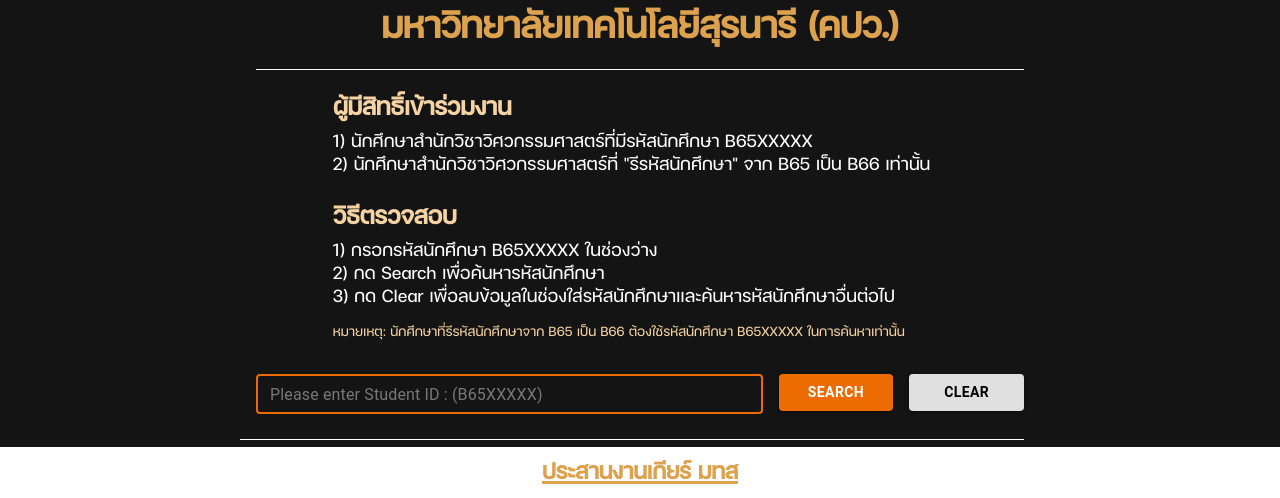
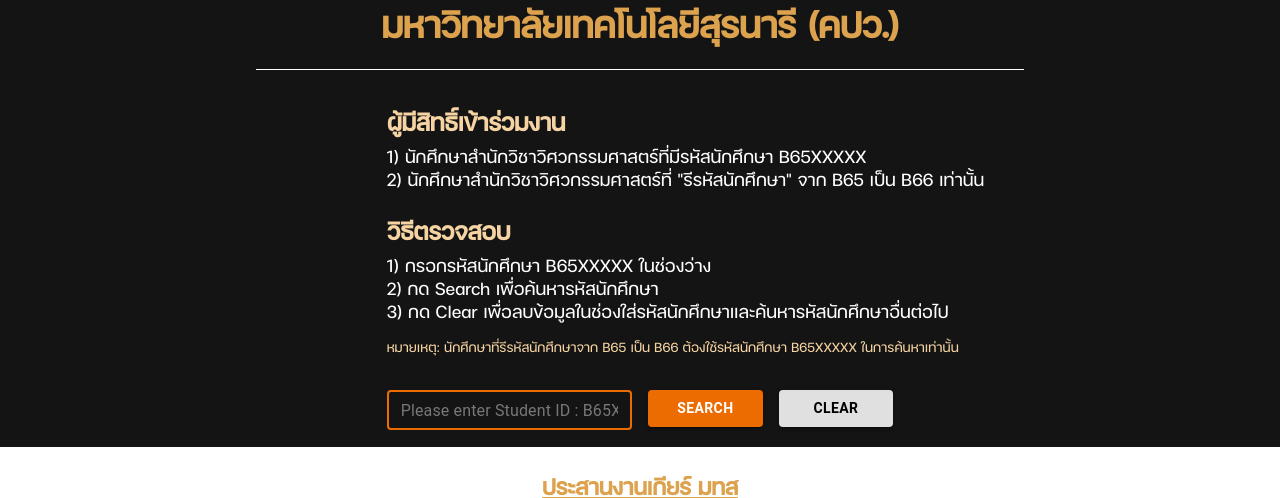
Before and after one commit to flugika/GearByFESUTCS, a React (Create React App) app in the folder frontend/: page / in a window 1280 px wide. Shown: the part 353-851 px from the top of the page. Built offline with nearby package versions, Linux system fonts and the light colour scheme.

Commit message:
edit some function

```diff
--- a/frontend/src/App.tsx
+++ b/frontend/src/App.tsx
@@ -3,6 +3,7 @@
 import LogoEvent from './logo/event-logo.png';
 import './App.css';
 import "./popup/Modal.css";
+import videoUrl from './logo/gear-logo.mp4';
 
 import Container from '@mui/material/Container';
 import Grid from '@mui/material/Grid';
@@ -10,6 +11,7 @@
 import TextField from '@mui/material/TextField';
 
 function App() {
+  // Set useState
   const [StudentID, setStudentID] = React.useState<String>();
   const [PrefixName, setPrefixName] = useState<String>();
   const [FirstName, setFirstName] = useState<String>();
@@ -21,6 +23,11 @@
   const [Desciption2, setDesciption2] = useState<String>("");
   const [Desciption3, setDesciption3] = useState<String>("");
 
+  // Set URL
+  const apiUrl = "http://localhost:8080";
+  const FanpageUrl = "https://www.facebook.com/Gear.sut";
+
+  // Set function split newline \n
   function replaceWithBr1() {
     return Desciption1.replace(/\n/g, "<br />")
   }
@@ -33,8 +40,7 @@
     return Desciption3.replace(/\n/g, "<br />")
   }
 
-  const apiUrl = "http://localhost:8080";
-
+  // Toggle Popup
   const togglePopup = () => {
     setPopup(!Popup);
   };
@@ -45,7 +51,8 @@
     document.body.classList.remove('active-modal')
   }
 
-  async function Submit() {
+  // Set Search Button
+  async function Search() {
     togglePopup()
     const requestOptions = {
       method: "GET",
@@ -68,20 +75,11 @@
           setMajor("สำนักวิชา" + res.data.Major)
           setGrant("ท่านมีสิทธิ์เข้าร่วมงานสร้อยน้องคล้องเกียร์พี่ครั้งที่ 9")
           setDesciption1("สร้อยน้องคล้องเกียร์พี่ครั้งที่ 9\nณ อาคารสุรพัฒน์ 2 | เวลา 12.00 น. เป็นต้นไป")
-          setDesciption2("1) กรุณานำบัตรนักศึกษาของตนเองมายืนยันตัวตนเข้างาน\n2) เริ่มลงทะเบียนเข้างาน 12.00 - 13.00 น. เท่านั้น กรุณามาให้ตรงเวลา\n3) การแต่งกาย\n> 3.1) เสื้อวิศวะสีเลือดหมู\n> 3.2) กางเกงขายาวไม่ขาด\n> 3.3) เข็มขัดตรามหาวิทยาลัย\n> 3.4) รองเท้าผ้าใบและถุงเท้า\n3.5) หากนำกระเป๋าเข้างานต้องมีขนาดไม่เกินกระดาษ A5 เท่านั้น")
+          setDesciption2("1) กรุณานำบัตรนักศึกษาของตนเองมายืนยันตัวตนเข้างาน\n2) เริ่มลงทะเบียนเข้างาน 12.00 - 13.00 น. เท่านั้น กรุณามาให้ตรงเวลา\n3) การแต่งกาย\n> 3.1) เสื้อวิศวะสีเลือดหมู\n> 3.2) กางเกงขายาวไม่ขาด\n> 3.3) เข็มขัดตรามหาวิทยาลัย\n> 3.4) รองเท้าผ้าใบและถุงเท้า\n4) หากนำกระเป๋าเข้างานต้องมีขนาดไม่เกินกระดาษ A5 เท่านั้น")
           setDesciption3(">> หากไม่ทำตามกฎระเบียบจะไม่มีสิทธิ์เข้าร่วมงาน <<")
-          console.log(res.data)
           return res.data;
         } else {
-          setPrefixName("")
-          setFirstName("")
-          setLastName("")
-          setMajor("")
-          setStudentID("")
-          setGrant("ท่านไม่มีสิทธิ์เข้าร่วมงานสร้อยน้องคล้องเกียร์พี่ครั้งที่ 9")
-          setDesciption1("เกิดข้อผิดพลาด กรุณาตรวจสอบรหัสนักศึกษาให้ถูกต้อง")
-          setDesciption2("")
-          setDesciption3("หากมีข้อสงสัย กรุณาติดต่อที่เพจ \"ประสานงานเกียร์ มทส.\"\nก่อนวันที่ 10 เมษายน 2566")
+          Reset()
           return false;
         }
       });
@@ -89,11 +87,24 @@
     return res;
   }
 
-  async function Clear() {
+  // Set Reset function
+  async function Reset() {
     setStudentID("")
+    setPrefixName("")
+    setFirstName("")
+    setLastName("")
+    setMajor("")
+    setStudentID("")
+    setGrant("ท่านไม่มีสิทธิ์เข้าร่วมงานสร้อยน้องคล้องเกียร์พี่ครั้งที่ 9")
+    setDesciption1("เกิดข้อผิดพลาด กรุณาตรวจสอบรหัสนักศึกษาให้ถูกต้อง")
+    setDesciption2("")
+    setDesciption3("หากมีข้อสงสัย กรุณาติดต่อที่เพจ \"ประสานงานเกียร์ มทส\"\nก่อนวันที่ 10 เมษายน 2566")
   }
 
-  console.log(StudentID)
+  // Set Clear Button
+  async function Clear() {
+    Reset()
+  }
 
   return (
     <div className='App' style={{backgroundColor: '#141414', width: '100vw', height: '100vh'}}>
@@ -110,6 +121,8 @@
       {/* Grid */}
 
       <Grid container spacing={2} style={{paddingLeft: '20%', paddingRight: '20%', marginTop: -50}}>
+        {/* Grid 12 */}
+
         <Grid item xs={12} >
 
           {/* Header */}
@@ -121,10 +134,15 @@
           </p>
           <br /><br />
           <Container style={{height: 1, backgroundColor: '#FFFFFF', marginTop: -60}}></Container>
+        </Grid>
 
-          {/* Demo Discription */}
+        {/* Demo Discription */}
+        {/* Grid 2 + 10 */}
 
-          <p style={{color: '#FFFFFF', textAlign: 'left', paddingLeft: '10%'}}>
+        <Grid item xs={2} ></Grid>
+
+        <Grid item xs={10} >
+          <p style={{color: '#FFFFFF', textAlign: 'left'}}>
             <p style={{color: '#F5D3A2', fontSize: 32, fontWeight: 'bold', marginTop: 20}}>
               ผู้มีสิทธิ์เข้าร่วมงาน
             </p>
@@ -148,13 +166,16 @@
         </Grid>
 
         {/* Text Field Input */}
+        {/* Grid 2 + 4 + 2 + 2 */}
 
-        <Grid item xs={8} >
+        <Grid item xs={2} ></Grid>
+
+        <Grid item xs={4}>
           <TextField
             fullWidth
             id="StudentID"
             value={StudentID}
-            placeholder="Please enter Student ID : (B65XXXXX)"
+            placeholder="Please enter Student ID : B65XXXXX"
             defaultValue=""
             type="text"
             variant="outlined"
@@ -175,7 +196,7 @@
             color="warning"
             fullWidth
             variant="contained"
-            onClick={Submit}
+            onClick={Search}
             >Search
           </Button>
         </Grid>
@@ -193,6 +214,8 @@
             >Clear
           </Button>
         </Grid>
+
+        <Grid item xs={2} ></Grid>
       </Grid>
 
       {/* Alert Popup */}
@@ -211,8 +234,8 @@
               <p dangerouslySetInnerHTML={{__html: replaceWithBr1()}} style={{fontWeight: 'bold', marginTop: -10, color: '#141414'}}/>
               <p dangerouslySetInnerHTML={{__html: replaceWithBr2()}} style={{fontSize: 24, textAlign: 'left', marginTop: -30}}/>
               <p dangerouslySetInnerHTML={{__html: replaceWithBr3()}} style={{fontSize: 24, marginTop: -30, fontWeight: 'bold'}}/>
-              <a style={{fontWeight: 'bold', color: '#9A6914'}} target="_blank" href="https://www.facebook.com/Gear.sut">Facebook: ประสานงานเกียร์ มทส</a>
-              <p style={{fontSize: 24, marginTop: -5}}>ด้วยความเคารพอย่างสูง จากคปว.</p>
+              <a style={{fontWeight: 'bold', color: '#9A6914'}} target="_blank" href={FanpageUrl}>Facebook: ประสานงานเกียร์ มทส</a>
+              <p style={{fontSize: 24, marginTop: -5}}>ด้วยความเคารพอย่างสูง</p>
             </i>
             <button className="close-modal" onClick={togglePopup}>
               Close
@@ -225,7 +248,7 @@
         <Container style={{height: 1, backgroundColor: '#FFFFFF', marginTop: 25}}></Container>
       </Grid>
       <br />
-      <a style={{fontSize: 30, fontWeight: 'bold', color: '#DCA24E'}} target="_blank" href="https://www.facebook.com/Gear.sut">ประสานงานเกียร์ มทส</a>
+      <a style={{fontSize: 30, fontWeight: 'bold', color: '#DCA24E'}} target="_blank" href={FanpageUrl}>ประสานงานเกียร์ มทส</a>
     </div>
   );
 }
--- a/frontend/src/react-app-env.d.ts
+++ b/frontend/src/react-app-env.d.ts
@@ -1 +1,5 @@
 /// <reference types="react-scripts" />
+declare module '*.mp4' {
+    const src: string;
+    export default src;
+}
--- a/frontend/tsconfig.json
+++ b/frontend/tsconfig.json
@@ -18,7 +18,7 @@
     "resolveJsonModule": true,
     "isolatedModules": true,
     "noEmit": true,
-    "jsx": "react-jsx"
+    "jsx": "preserve"
   },
   "include": [
     "src"
```
Also changed, not shown: frontend/package.json (+7 -2 lines), frontend/src/logo.svg (deleted), 1 other file (tests, documents, lock files or other folders).
